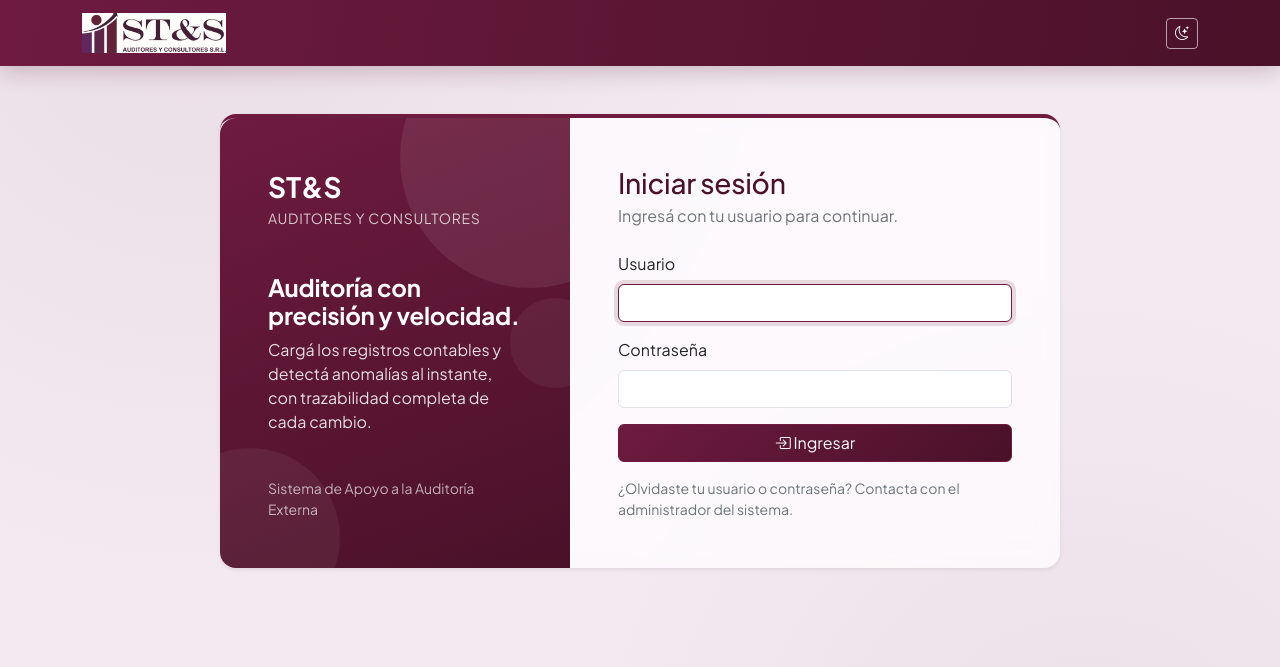
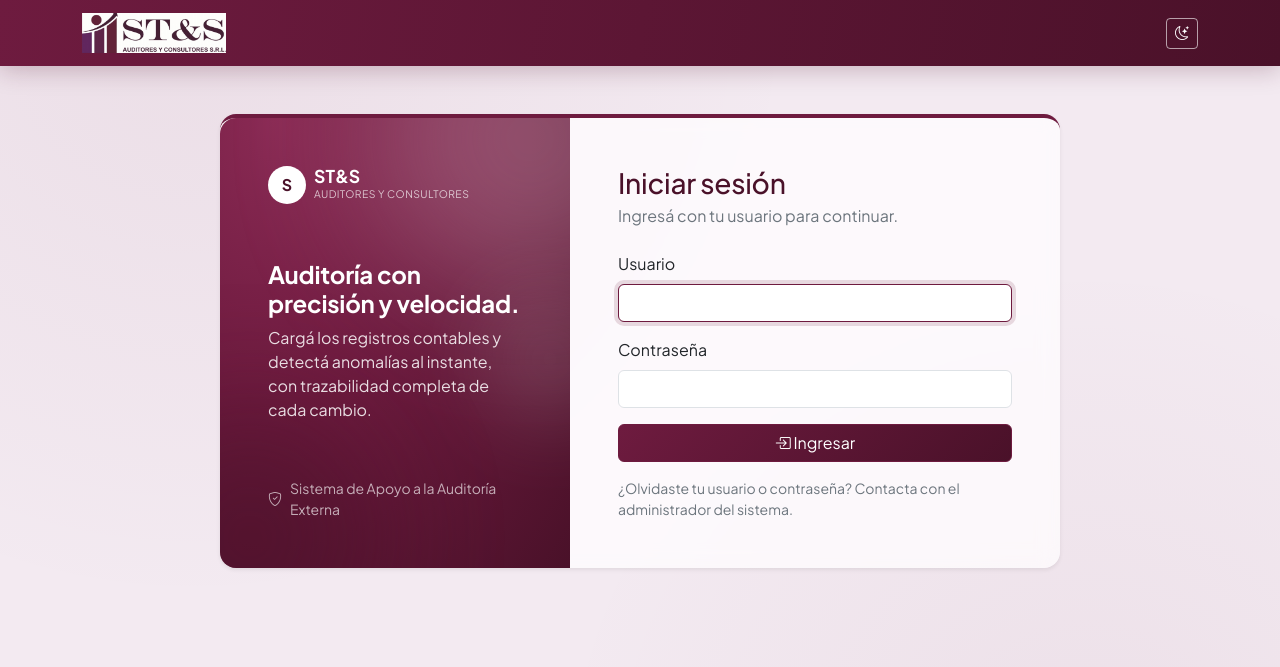
Before and after one commit to AsturilloAlan/proyecto-de-grado, a Django app: page /login/ in a window 1280 px wide. Shown: the top 667 px of the page. Run offline with Django 4.2, Linux system fonts and the light colour scheme.

Commit message:
Corregir inputs en modo oscuro (afecta todos los modulos) y refinar panel del login con glow y logo

```diff
--- a/usuarios/templates/usuarios/login.html
+++ b/usuarios/templates/usuarios/login.html
@@ -8,14 +8,22 @@
         <!-- Panel de marca: solo visible desde md hacia arriba, para no
              quitarle espacio al formulario en celular. -->
         <div class="col-md-5 d-none d-md-flex flex-column justify-content-between text-white p-4 p-lg-5 position-relative overflow-hidden"
-             style="background: linear-gradient(160deg, var(--guindo) 0%, var(--guindo-oscuro) 100%); border-radius: 1rem 0 0 1rem;">
-            <div class="position-absolute rounded-circle" style="width:260px;height:260px;top:-90px;right:-90px;background:rgba(255,255,255,.08);"></div>
-            <div class="position-absolute rounded-circle" style="width:180px;height:180px;bottom:-60px;left:-60px;background:rgba(255,255,255,.06);"></div>
-            <div class="position-absolute rounded-circle" style="width:90px;height:90px;bottom:40%;right:-30px;background:rgba(255,255,255,.05);"></div>
+             style="background: radial-gradient(120% 140% at 15% 0%, #8a2a54 0%, var(--guindo) 45%, var(--guindo-oscuro) 100%); border-radius: 1rem 0 0 1rem;">
+            <!-- Manchas de luz difuminadas (glow), no círculos planos: da
+                 profundidad tipo "aurora" en vez de verse un recorte liso. -->
+            <div class="position-absolute rounded-circle" style="width:320px;height:320px;top:-140px;right:-120px;background:#e7b8cd;opacity:.35;filter:blur(70px);"></div>
+            <div class="position-absolute rounded-circle" style="width:260px;height:260px;bottom:-100px;left:-100px;background:#4A1129;opacity:.55;filter:blur(60px);"></div>
+            <div class="position-absolute rounded-circle" style="width:140px;height:140px;top:38%;right:-50px;background:#fff;opacity:.12;filter:blur(40px);"></div>
 
-            <div class="position-relative">
-                <span class="fs-3 fw-bold">ST&amp;S</span>
-                <div class="small" style="opacity:.75; letter-spacing:.05em;">AUDITORES Y CONSULTORES</div>
+            <div class="position-relative d-flex align-items-center gap-2">
+                <span class="d-inline-flex align-items-center justify-content-center rounded-circle bg-white flex-shrink-0"
+                      style="width:38px;height:38px;">
+                    <span class="fw-bold" style="color:var(--guindo-oscuro);font-size:1rem;">S</span>
+                </span>
+                <div>
+                    <div class="fw-bold" style="font-size:1.1rem; line-height:1;">ST&amp;S</div>
+                    <div class="small" style="opacity:.7; letter-spacing:.04em; font-size:.65rem;">AUDITORES Y CONSULTORES</div>
+                </div>
             </div>
 
             <div class="position-relative">
@@ -26,8 +34,8 @@
                 </p>
             </div>
 
-            <div class="position-relative small" style="opacity:.65;">
-                Sistema de Apoyo a la Auditoría Externa
+            <div class="position-relative small d-flex align-items-center gap-2" style="opacity:.65;">
+                <i class="bi bi-shield-check"></i> Sistema de Apoyo a la Auditoría Externa
             </div>
         </div>
 
```
Also changed, not shown: templates/base.html (+36 -0 lines).
